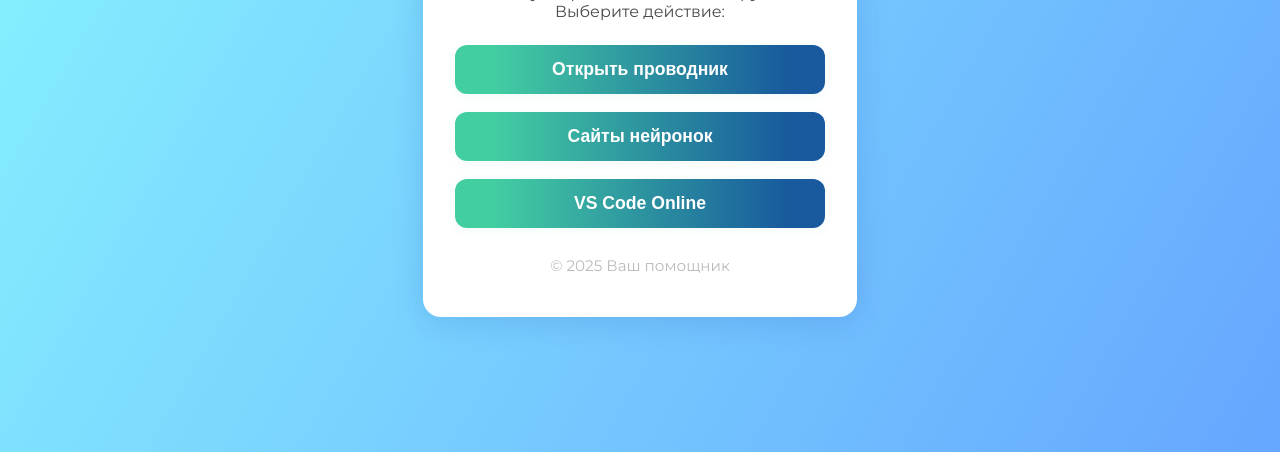
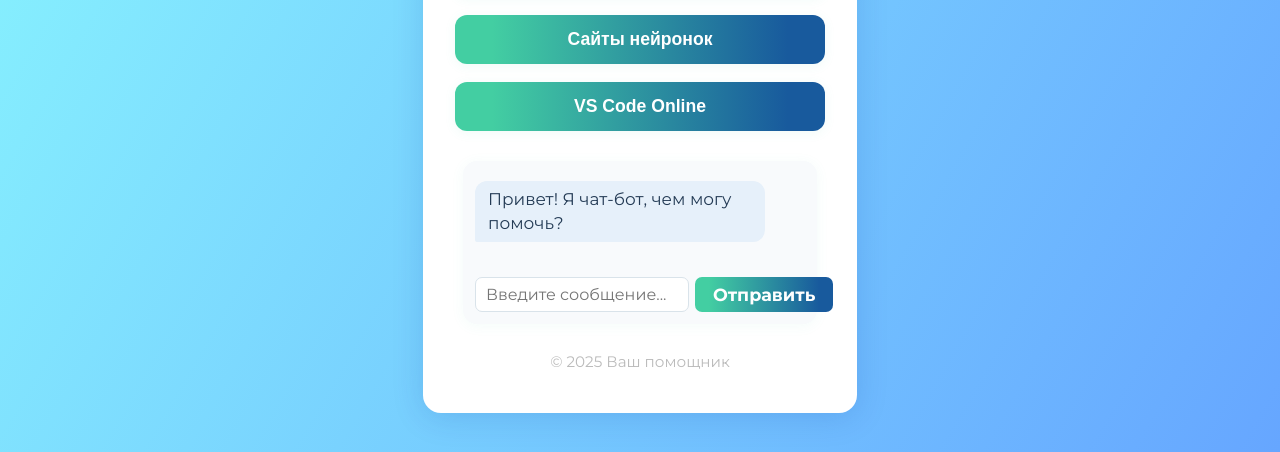
Before and after one commit to Andrey-Zobnin/BotAssistJS, a plain HTML site: page index.html in a window 1280 px wide. Shown: the part 348-800 px from the top of the page. Drawn offline with Linux system fonts and the light colour scheme.

Commit message:
ADD window with chatbot assistent as chat

```diff
--- a/index.html
+++ b/index.html
@@ -75,6 +75,88 @@
       color: #bbb;
       font-size: 0.95rem;
     }
+
+    /* Chat styles */
+    .chatbot-box {
+      margin-top: 30px;
+      background: #f8fafc;
+      border-radius: 14px;
+      box-shadow: 0 2px 14px 0 rgba(67,206,162,0.06);
+      padding: 20px 12px 12px 12px;
+      text-align: left;
+      max-width: 330px;
+      margin-left: auto;
+      margin-right: auto;
+    }
+    .chat-messages {
+      min-height: 82px;
+      max-height: 160px;
+      overflow-y: auto;
+      margin-bottom: 14px;
+      font-size: 1.06em;
+    }
+    .chat-message {
+      margin-bottom: 8px;
+      display: flex;
+      line-height: 1.4;
+    }
+    .chat-message.user {
+      justify-content: flex-end;
+    }
+    .chat-message.bot {
+      justify-content: flex-start;
+    }
+    .bubble {
+      display: inline-block;
+      max-width: 80%;
+      padding: 7px 13px;
+      border-radius: 12px;
+      position: relative;
+      font-size: 1em;
+    }
+    .chat-message.user .bubble {
+      background: linear-gradient(90deg, #43cea2 10%, #185a9d 90%);
+      color: #fff;
+      border-bottom-right-radius: 2px;
+    }
+    .chat-message.bot .bubble {
+      background: #e6f0fa;
+      color: #243b55;
+      border-bottom-left-radius: 2px;
+    }
+    .chat-input-row {
+      display: flex;
+      gap: 6px;
+    }
+    .chat-input {
+      flex: 1;
+      padding: 7px 10px;
+      border-radius: 7px;
+      border: 1px solid #d9e3ea;
+      font-family: 'Montserrat', sans-serif;
+      font-size: 1em;
+      outline: none;
+      background: #fff;
+      transition: border 0.2s;
+    }
+    .chat-input:focus {
+      border: 1.5px solid #43cea2;
+    }
+    .chat-send-btn {
+      background: linear-gradient(90deg, #43cea2 10%, #185a9d 90%);
+      color: #fff;
+      border: none;
+      border-radius: 7px;
+      padding: 0 18px;
+      font-size: 1.1em;
+      cursor: pointer;
+      font-family: 'Montserrat', sans-serif;
+      font-weight: 600;
+      transition: background 0.2s;
+    }
+    .chat-send-btn:hover {
+      background: linear-gradient(90deg, #185a9d 10%, #43cea2 90%);
+    }
   </style>
 </head>
 <body>
@@ -89,6 +171,19 @@
       <button class="action-btn" onclick="openNeuroSites()">Сайты нейронок</button>
       <button class="action-btn" onclick="openVSCode()">VS Code Online</button>
     </div>
+
+    <!-- Чат-бот встроен ниже -->
+    <div class="chatbot-box" id="chatbot-box">
+      <div class="chat-messages" id="chat-messages">
+        <div class="chat-message bot"><div class="bubble">Привет! Я чат-бот, чем могу помочь?</div></div>
+      </div>
+      <div class="chat-input-row">
+        <input type="text" class="chat-input" id="message-input" placeholder="Введите сообщение..." onkeydown="if(event.key==='Enter'){sendMessage();}">
+        <button class="chat-send-btn" onclick="sendMessage()">Отправить</button>
+      </div>
+    </div>
+    <!-- /Чат-бот -->
+
     <div class="footer">
       &copy; 2025 Ваш помощник
     </div>
@@ -136,6 +231,58 @@
         </body>
       `);
     }
+
+    // --- ЧАТ-БОТ ЛОГИКА ---
+    const chatMessages = document.getElementById('chat-messages');
+    const messageInput = document.getElementById('message-input');
+
+    function sendMessage() {
+      const messageText = messageInput.value.trim();
+      if (messageText !== '') {
+        addMessage('user', messageText);
+        const botResponse = getBotResponse(messageText);
+        setTimeout(() => {
+          addMessage('bot', botResponse);
+          chatMessages.scrollTop = chatMessages.scrollHeight;
+        }, 450);
+        messageInput.value = '';
+        chatMessages.scrollTop = chatMessages.scrollHeight;
+      }
+    }
+
+    function addMessage(sender, message) {
+      const msgDiv = document.createElement('div');
+      msgDiv.className = 'chat-message ' + sender;
+      const bubbleDiv = document.createElement('div');
+      bubbleDiv.className = 'bubble';
+      bubbleDiv.textContent = message;
+      msgDiv.appendChild(bubbleDiv);
+      chatMessages.appendChild(msgDiv);
+    }
+
+    function getBotResponse(userMessage) {
+      // Примитивная логика для ответов, можно заменить на интеграцию с API
+      const text = userMessage.toLowerCase();
+      if (text.includes('привет') || text.includes('здравствуй')) {
+        return 'Здравствуйте! Чем могу помочь?';
+      }
+      if (text.includes('проводник')) {
+        return 'Чтобы открыть проводник, воспользуйтесь первой кнопкой выше.';
+      }
+      if (text.includes('нейро') || text.includes('чатгпт') || text.includes('gpt')) {
+        return 'Нажмите вторую кнопку "Сайты нейронок" для списка популярных сервисов с ИИ.';
+      }
+      if (text.includes('vscode') || text.includes('код') || text.includes('онлайн')) {
+        return 'Третья кнопка открывает VS Code Online и аналоги. Попробуйте!';
+      }
+      if (text.includes('спасибо')) {
+        return 'Пожалуйста! Если нужны ещё инструменты — спрашивайте!';
+      }
+      if (text.match(/(как|help|помоги|что делать)/)) {
+        return 'Я подскажу, какие инструменты доступны — выберите действие выше или задайте вопрос!';
+      }
+      return 'Извините, я пока понимаю только простые команды и вопросы о доступных инструментах.';
+    }
   </script>
 </body>
 </html>
```
